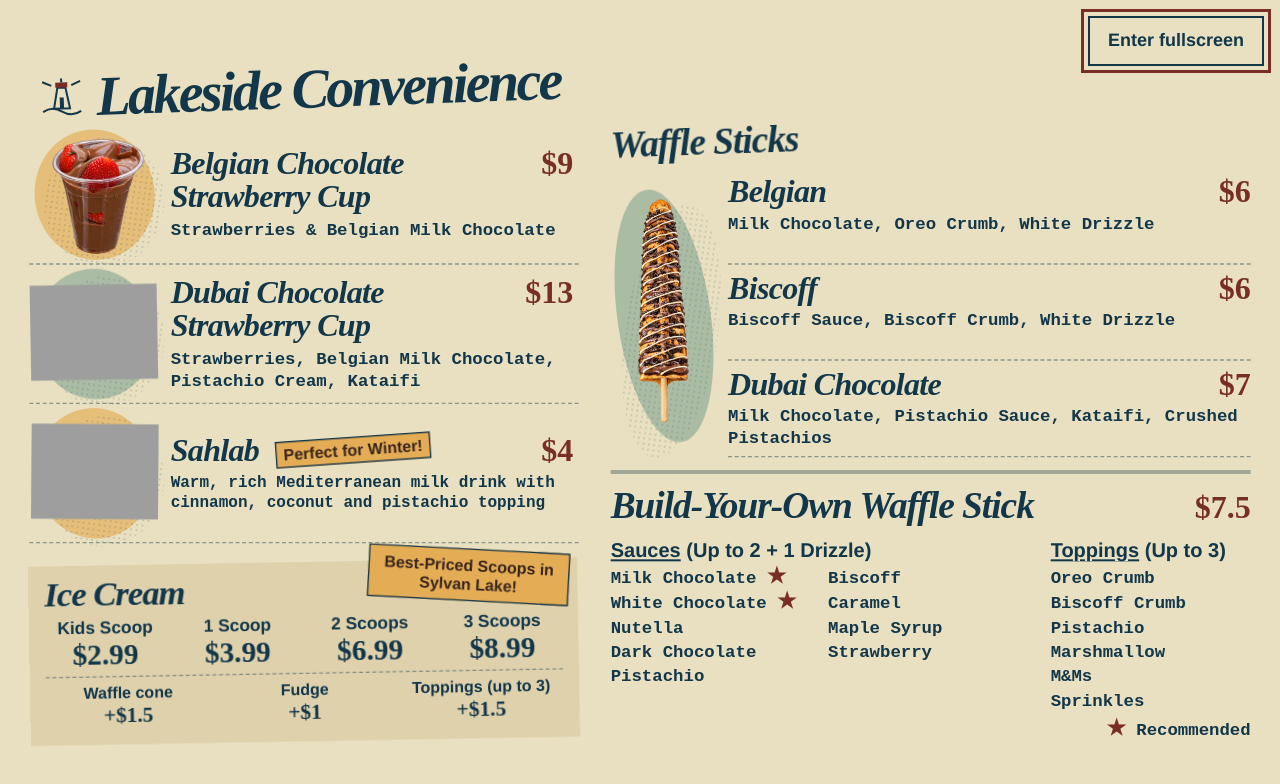
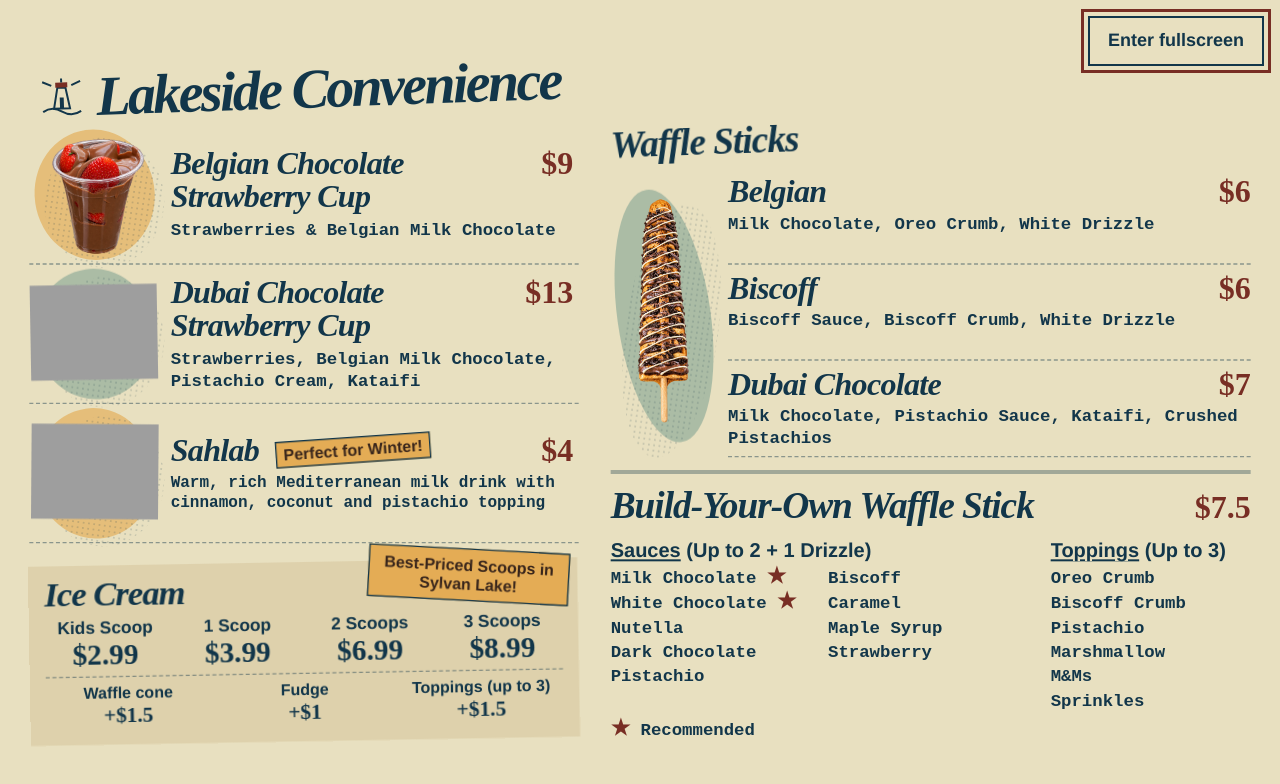
Before and after one commit to emadabdallah16/lakeside-menu, a plain HTML site: page screen1.html in a window 1280 px wide. Drawn offline with Linux system fonts and the light colour scheme; grey boxes are pictures that could not be loaded.

Commit message:
Move Screen 1 recommendation legend below sauces

```diff
--- a/style.css
+++ b/style.css
@@ -247,7 +247,7 @@ html, body {
 .customization-lists li { break-inside: avoid; margin-bottom: 3px; }
 .sauce-list { columns: 2; column-gap: 24px; }
 .recommendation-star { color: var(--brick); font-size: 1.25em; line-height: 0; }
-.recommendation-legend { justify-self: end; }
+.recommendation-legend { justify-self: start; }
 @media (prefers-reduced-motion: reduce) {
   .product-photo { animation: none; }
 }
```
Also changed, not shown: 2 other files.
